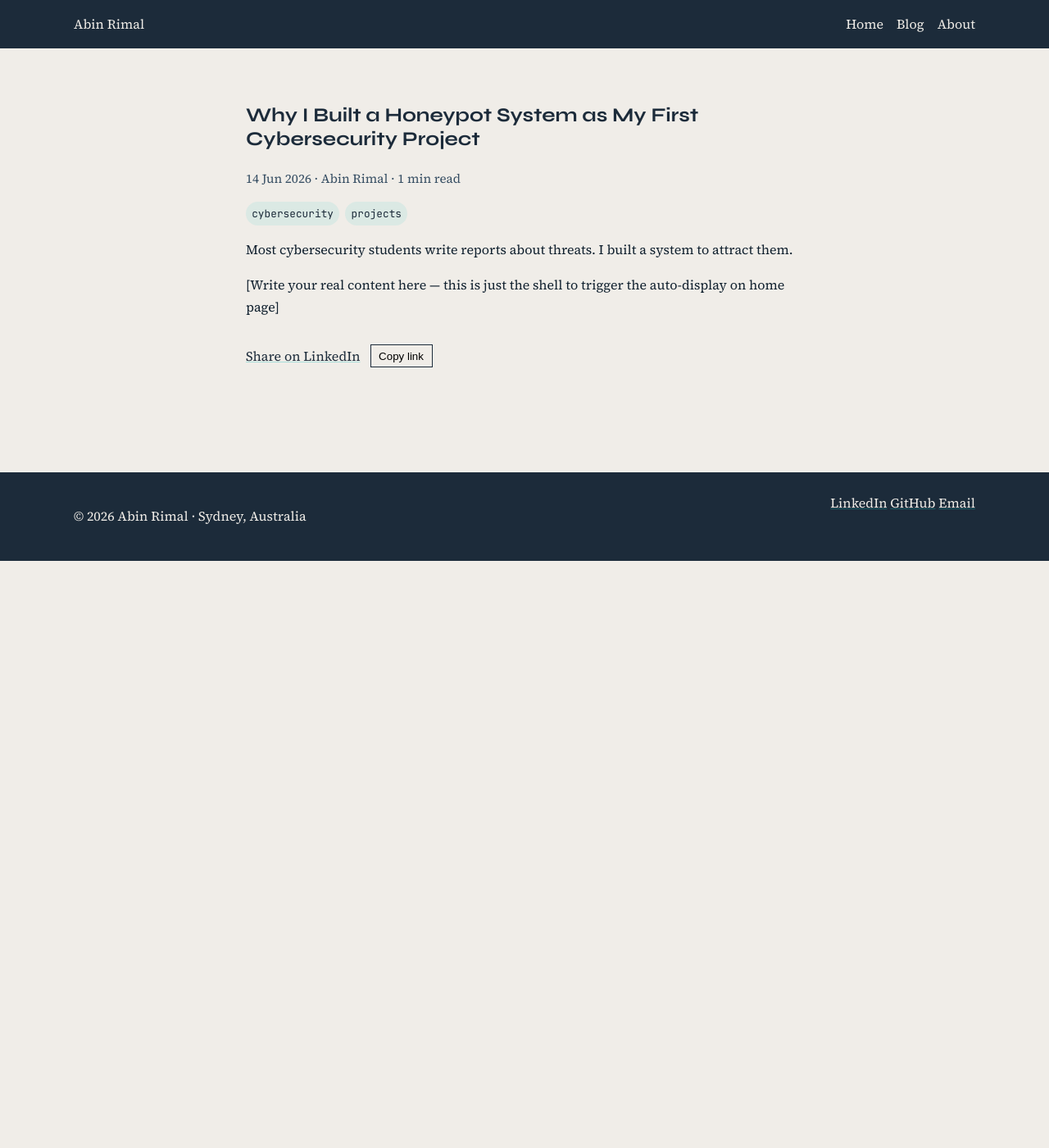
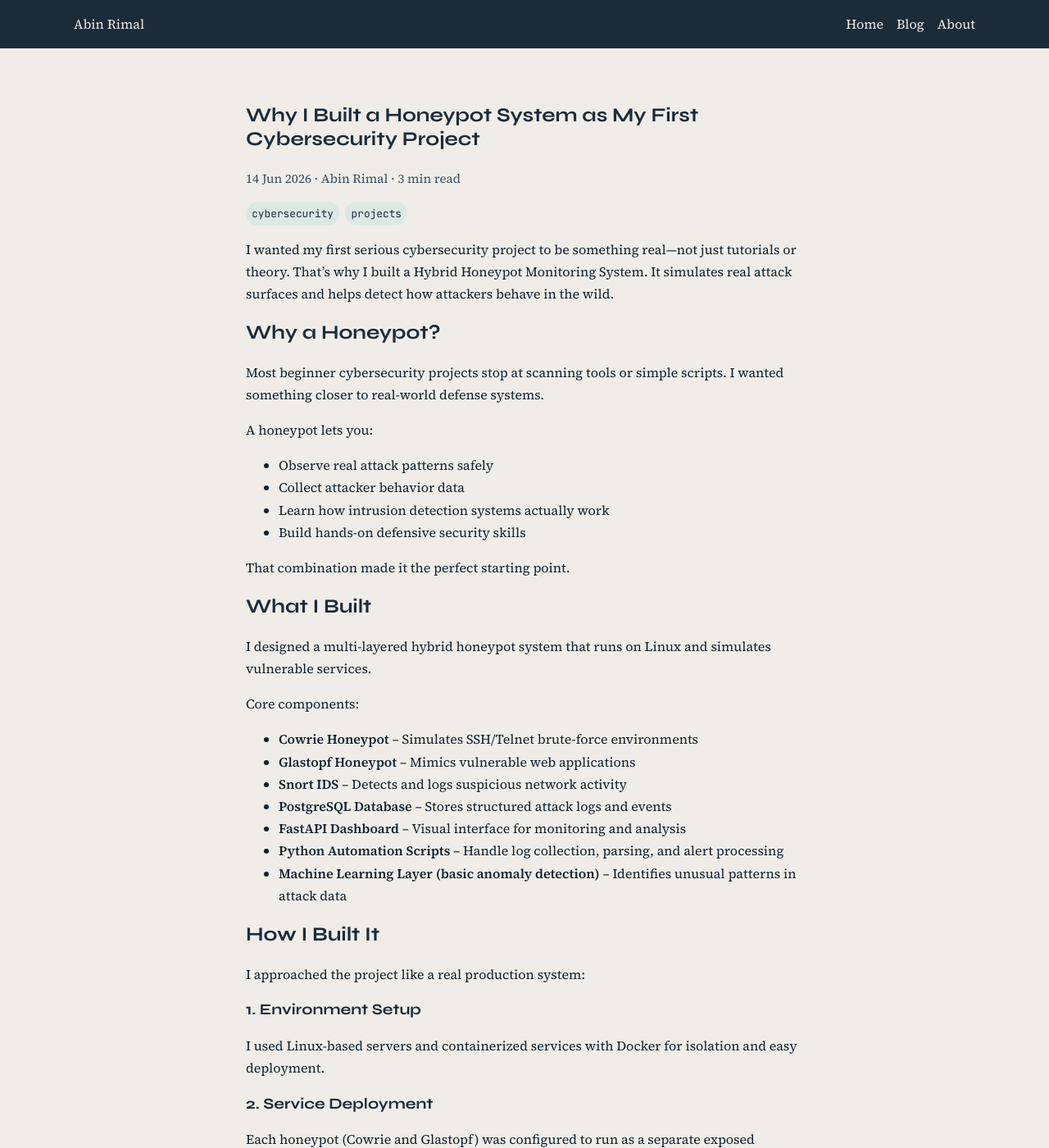
Before and after one commit to abinrimal/abinrimal.github.io, a Jekyll site: the page built from _posts/2026-06-14-hello-world.md, in a window 1280 px wide and 1400 px high. Shown: the whole window at 82% size. Built offline with Jekyll 4.4.1, drawn with Linux system fonts in a browser that asks for light colours; some of the changed text lies outside the part shown.

Commit message:
Update first blog post with full honeypot project content

```diff
--- a/_posts/2026-06-14-hello-world.md
+++ b/_posts/2026-06-14-hello-world.md
@@ -7,6 +7,85 @@ tags: [honeypot, snort, python, machine-learning, security]
 excerpt: "Most cybersecurity students write reports about threats. I built a system to attract them. Here's what I learned designing a multi-sensor honeypot with ML anomaly detection."
 ---
 
-Most cybersecurity students write reports about threats. I built a system to attract them.
+I wanted my first serious cybersecurity project to be something real—not just tutorials or theory. That's why I built a Hybrid Honeypot Monitoring System. It simulates real attack surfaces and helps detect how attackers behave in the wild.
 
-[Write your real content here — this is just the shell to trigger the auto-display on home page]
+## Why a Honeypot?
+
+Most beginner cybersecurity projects stop at scanning tools or simple scripts. I wanted something closer to real-world defense systems.
+
+A honeypot lets you:
+
+- Observe real attack patterns safely
+- Collect attacker behavior data
+- Learn how intrusion detection systems actually work
+- Build hands-on defensive security skills
+
+That combination made it the perfect starting point.
+
+## What I Built
+
+I designed a multi-layered hybrid honeypot system that runs on Linux and simulates vulnerable services.
+
+Core components:
+
+- **Cowrie Honeypot** – Simulates SSH/Telnet brute-force environments
+- **Glastopf Honeypot** – Mimics vulnerable web applications
+- **Snort IDS** – Detects and logs suspicious network activity
+- **PostgreSQL Database** – Stores structured attack logs and events
+- **FastAPI Dashboard** – Visual interface for monitoring and analysis
+- **Python Automation Scripts** – Handle log collection, parsing, and alert processing
+- **Machine Learning Layer (basic anomaly detection)** – Identifies unusual patterns in attack data
+
+## How I Built It
+
+I approached the project like a real production system:
+
+### 1. Environment Setup
+
+I used Linux-based servers and containerized services with Docker for isolation and easy deployment.
+
+### 2. Service Deployment
+
+Each honeypot (Cowrie and Glastopf) was configured to run as a separate exposed service, simulating real attack surfaces.
+
+### 3. Network Monitoring
+
+Snort was integrated to monitor traffic and generate intrusion alerts in real time.
+
+### 4. Data Pipeline
+
+All logs from honeypots and IDS were:
+
+- Collected using Python scripts
+- Normalized into a structured format
+- Stored in PostgreSQL for analysis
+
+### 5. Visualization Layer
+
+I built a FastAPI backend dashboard to:
+
+- View attacks in real time
+- Query historical data
+- Track patterns over time
+
+### 6. Basic ML Detection
+
+I added a lightweight anomaly detection model to flag unusual behavior based on frequency and patterns of attacks.
+
+## What I Learned
+
+This project taught me more than any course:
+
+- How real attackers probe systems
+- How messy real-world security data is
+- Why logging and data structure matter
+- How IDS systems and honeypots complement each other
+- The importance of automation in security operations
+
+Most importantly, I learned how to think like a defender.
+
+## Final Thoughts
+
+Building this hybrid honeypot was challenging but rewarding. It pushed me beyond theory into real system design, security monitoring, and data analysis.
+
+It's not just a project—it's the foundation of how I want to grow in cybersecurity: practical, system-focused, and hands-on.
```
